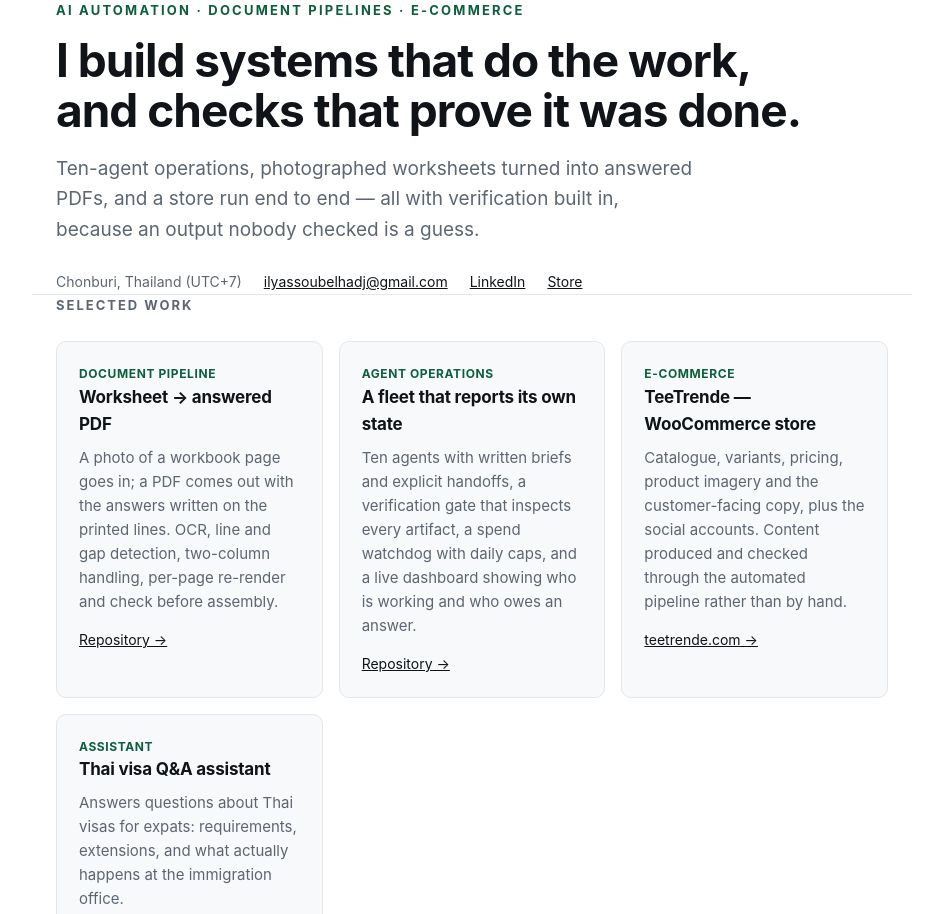
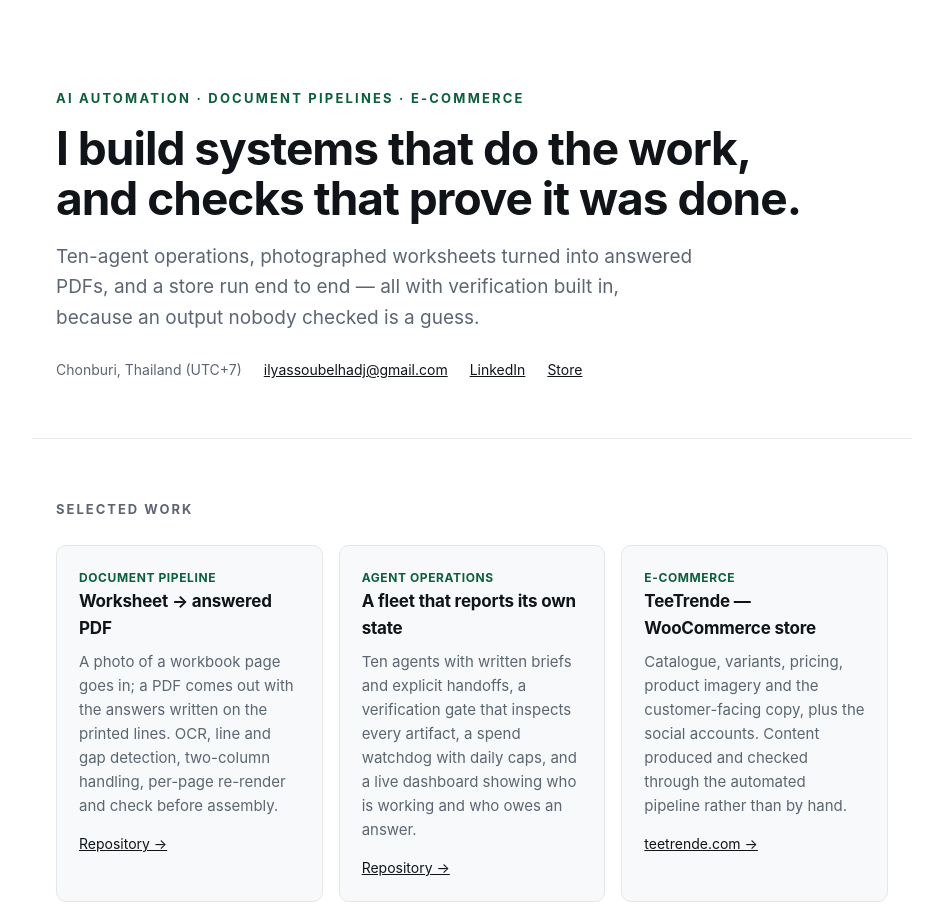
Before and after one commit to teetrende-art/portfolio, a plain HTML site: page index.html in a window 1280 px wide. Shown: the top 914 px of the page, without its empty margins (168-1111 px from the left). Drawn offline with Linux system fonts and the light colour scheme.

Commit message:
Fix vertical spacing under the header

```diff
--- a/index.html
+++ b/index.html
@@ -36,6 +36,11 @@
   .skills { display: flex; flex-wrap: wrap; gap: 8px; margin-top: 8px; }
   .chip { font-size: 13.5px; padding: 5px 11px; border: 1px solid var(--line); border-radius: 999px; color: var(--muted); }
   footer { padding: 48px 0 80px; }
+  /* .wrap sets the horizontal padding, which outranks the element rules above;
+     these put the vertical rhythm back. */
+  header.wrap { padding: 88px 24px 56px; }
+  section.wrap { padding: 60px 24px; }
+  footer.wrap { padding: 48px 24px 80px; }
   footer a { color: var(--accent); font-weight: 600; text-decoration: none; }
   footer p { color: var(--muted); font-size: 14px; }
 </style>
```
